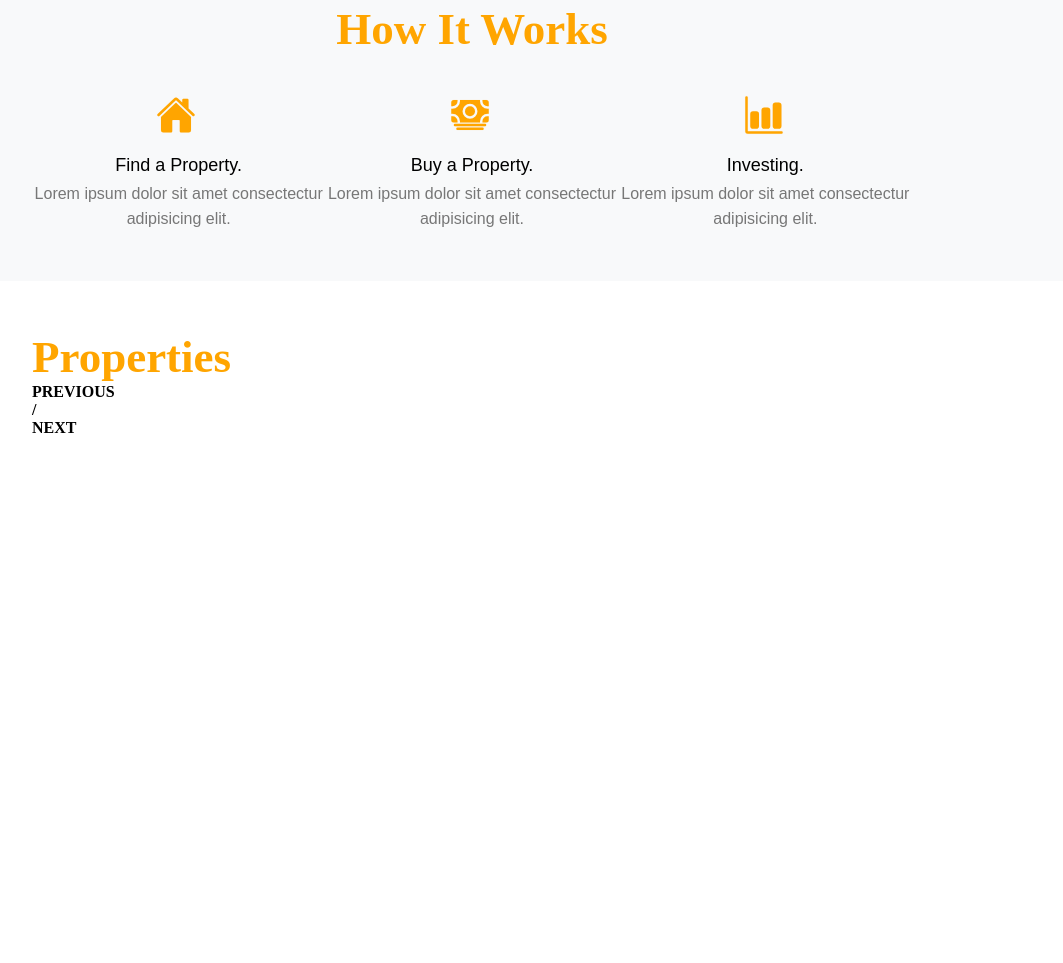
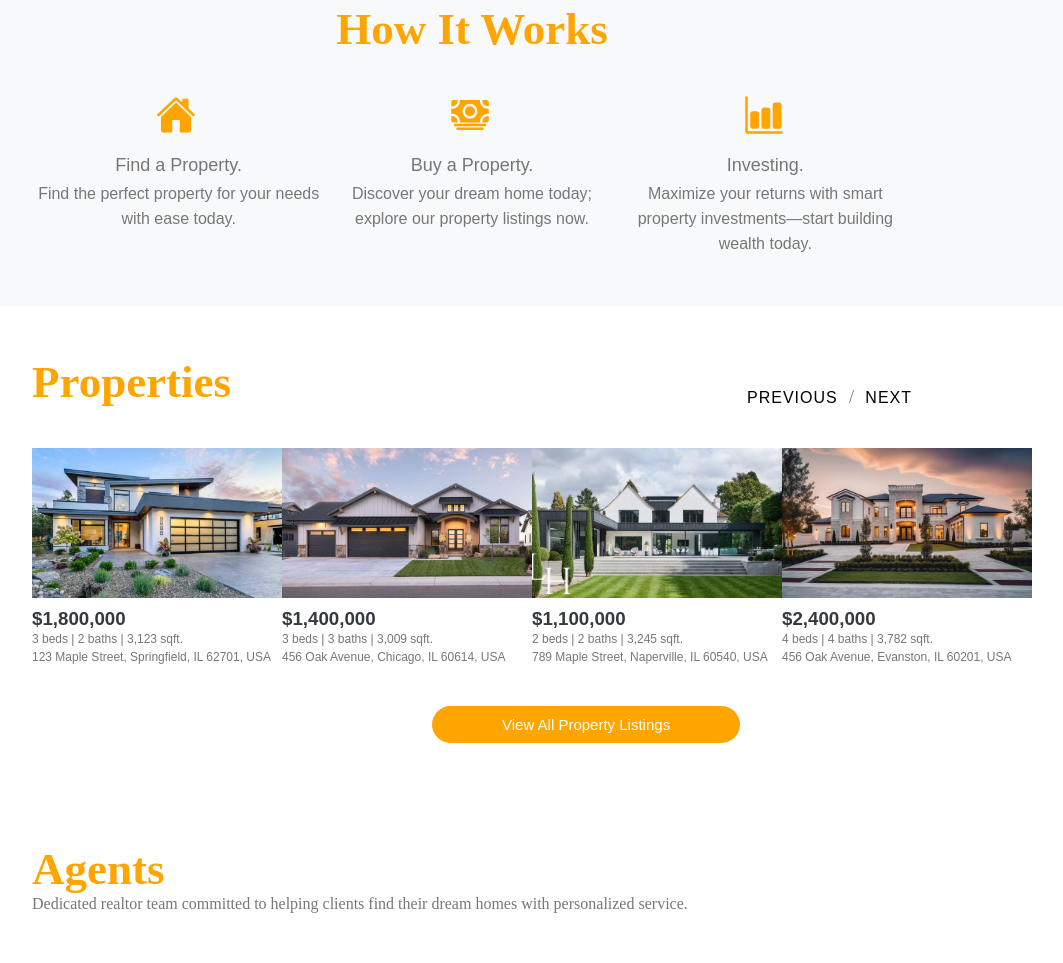
Before and after one commit to rushinski/clone-website, a plain HTML site: page index.html in a window 1280 px wide. Shown: the part 872-1835 px from the top of the page, without its empty margins (168-1231 px from the left). Before the commit the page ends 1359 px from the top, so only its background shows below. Drawn offline with nearby package versions, Linux system fonts and the light colour scheme.

Commit message:
properties html and css complete, js need completed

```diff
--- a/index.html
+++ b/index.html
@@ -52,7 +52,7 @@
         <h1>Buy and sell real estate properties</h1>
       </div>
       <div class="moto-quote">
-        <p>Lorem ipsum dolor sit amet consectectur adipisicing elit. Laboriosam assumenda ea quo cupiditate facere deleniti fuga officia.</p>
+        <p>Unlock opportunities in real estate: buy, sell, and invest in properties that inspire your dreams.</p>
       </div>
     </div>
   </section>
@@ -66,17 +66,17 @@
         <div class="how-data">
           <div class="ion-icon-how" style="margin-right: 5px;"><ion-icon name="home"></ion-icon></div>
           <div class="h3-how"><p>Find a Property.</p></div>
-          <div class="p-how"><p>Lorem ipsum dolor sit amet consectectur adipisicing elit.</p></div>
+          <div class="p-how"><p>Find the perfect property for your needs with ease today.</p></div>
         </div>
         <div class="how-data">
           <div class="ion-icon-how"><ion-icon name="cash"></ion-icon></div>
           <div class="h3-how"><p>Buy a Property.</p></div>
-          <div class="p-how"><p>Lorem ipsum dolor sit amet consectectur adipisicing elit.</p></div>
+          <div class="p-how"><p>Discover your dream home today; explore our property listings now.</p></div>
         </div>
         <div class="how-data">
           <div class="ion-icon-how"><ion-icon name="bar-chart"></ion-icon></div>
           <div class="h3-how"><p>Investing.</p></div>
-          <div class="p-how"><p>Lorem ipsum dolor sit amet consectectur adipisicing elit.</p></div>
+          <div class="p-how"><p>Maximize your returns with smart property investments—start building wealth today.</p></div>
         </div>
       </div>
     </div>
@@ -84,17 +84,67 @@
 
   <section class="properties">
     <div class="container">
-      <h2>Properties</h2>
-      <div class="prev-next">
-        <h4>PREVIOUS</h4>
-        <h4>/</h4>
-        <h4>NEXT</h4>
+      <div class="header-prop">
+        <h2>Properties</h2>
+        <div class="prev-next">
+          <button onclick="">PREVIOUS</button>
+          <p>/</p>
+          <button onclick="">NEXT</button>
+        </div>
       </div>
+      <div class="properties-content">
+        <div class="properties-container">
+          <div class="prop-image"><img src="images/house1.webp"></div>
+          <div class="prop-price"><h3>$1,800,000</h3></div>
+          <div class="prop-des">
+            <p>3 beds | 2 baths | 3,123 sqft.</p>
+            <p>123 Maple Street, Springfield, IL 62701, USA</p>
+          </div>
+        </div>
+        <div class="properties-container">
+          <div class="prop-image"><img src="images/house2.jpg"></div>
+          <div class="prop-price"><h3>$1,400,000</h3></div>
+          <div class="prop-des">
+            <p>3 beds | 3 baths | 3,009 sqft.</p>
+            <p>456 Oak Avenue, Chicago, IL 60614, USA</p>
+          </div>
+        </div>
+        <div class="properties-container">
+          <div class="prop-image"><img src="images/house3.jpg"></div>
+          <div class="prop-price"><h3>$1,100,000</h3></div>
+          <div class="prop-des">
+            <p>2 beds | 2 baths | 3,245 sqft.</p>
+            <p>789 Maple Street, Naperville, IL 60540, USA</p>
+          </div>
+        </div>
+        <div class="properties-container">
+          <div class="prop-image"><img src="images/house4.jpg"></div>
+          <div class="prop-price"><h3>$2,400,000</h3></div>
+          <div class="prop-des">
+            <p>4 beds | 4 baths | 3,782 sqft.</p>
+            <p>456 Oak Avenue, Evanston, IL 60201, USA</p>
+          </div>
+        </div>
+        <!-- <div class="properties-container">
+          <div class="prop-image"><img src="images/house5.webp"></div>
+          <div class="prop-price"></div>
+          <div class="prop-des"></div>
+        </div>
+        <div class="properties-container">
+          <div class="prop-image"><img src="images/house6.jpg"></div>
+          <div class="prop-price"></div>
+          <div class="prop-des"></div>
+        </div> -->
+      </div>
+      <button id="view-all-btn">View All Property Listings</button>
     </div>
   </section>
 
   <section class="agents">
-
+    <div class="container">
+      <h2>Agents</h2>
+      <p id="realtors text">Dedicated realtor team committed to helping clients find their dream homes with personalized service.</p>
+    </div>
   </section>
 
   <section class="the-best">
--- a/style.css
+++ b/style.css
@@ -16,6 +16,10 @@ body {
 h2 {
   color: orange;
   font-size: 45px;
+}
+
+p {
+  color: #777;
 }
 
 /* Main header code */
@@ -211,10 +215,11 @@ h2 {
   margin-bottom: 15px;
 }
 
-.moto-quote {
+.moto-quote p {
   color: white;
   font-family: Arial, Helvetica, sans-serif;
   font-size: 16px;
+  line-height: 25px;
 }
 
 .how-it-works {
@@ -262,5 +267,76 @@ h2 {
   display: flex;
   text-align: center;
   line-height: 25px;
-  color: #777;
 }
+
+/* Properties */
+.header-prop {
+  display: flex;
+  margin-bottom: 40px;
+}
+
+.prev-next {
+  display: flex;
+  margin-left: auto;
+  font-size: 18px;
+  align-items: center;
+  justify-content: space-between;
+  width: 165px;
+  font-weight: 300;
+  margin-top: auto;
+}
+
+.prev-next button {
+  font-size: 16px;
+  letter-spacing: 1px;
+}
+
+.prev-next button {
+  background-color: white;
+  border: none;
+}
+
+.properties-content {
+  display: flex;
+  justify-content: space-between;
+  font-family: Arial, Helvetica, sans-serif;
+  margin-bottom: 40px;
+}
+
+.properties-container {
+  display: flex;
+  flex-direction: column;
+}
+
+.prop-image {
+  width: 250px;
+  height: 150px;
+  overflow: hidden;
+  margin-bottom: 10px;
+}
+
+.prop-image img {
+  height: 100%;
+  width: 100%;
+  object-fit: cover;
+}
+
+.prop-price h3 {
+  color: #343a40;
+}
+
+.prop-des p {
+  font-size: 12px;
+  line-height: 18px;
+}
+
+#view-all-btn {
+  background-color: orange;
+  border-radius: 25px;
+  border: none;
+  padding: 10px 70px;
+  color: white;
+  font-size: 15px;
+  margin-left: 400px;
+  cursor: pointer;
+}
```
Also changed, not shown: images/house1.webp (added), images/house2.jpg (added), images/house3.jpg (added), images/house4.jpg (added), images/house5.webp (added), images/house6.jpg (added).
